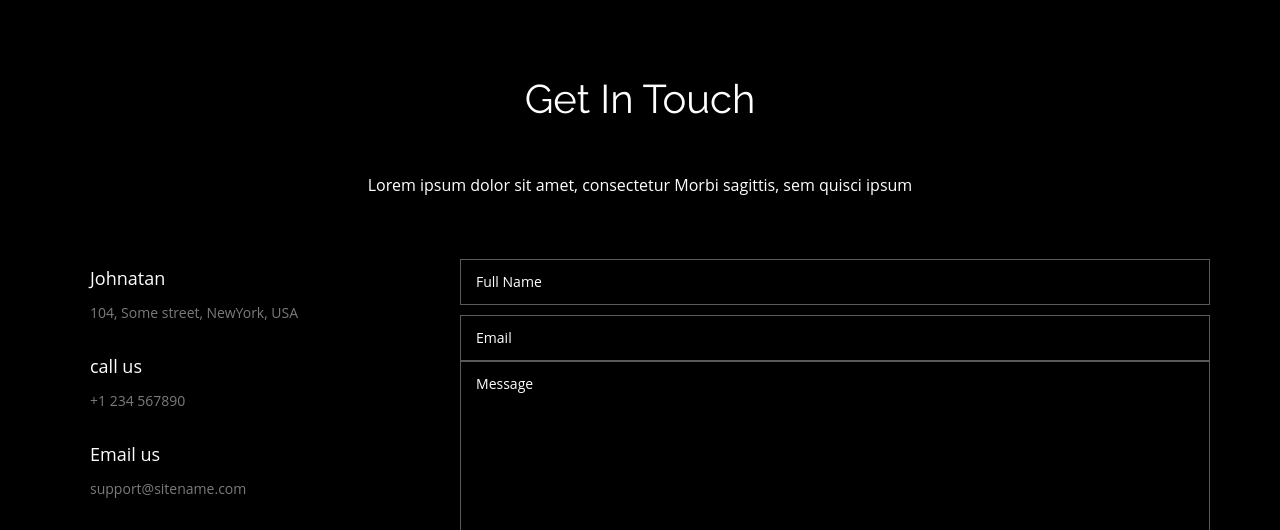
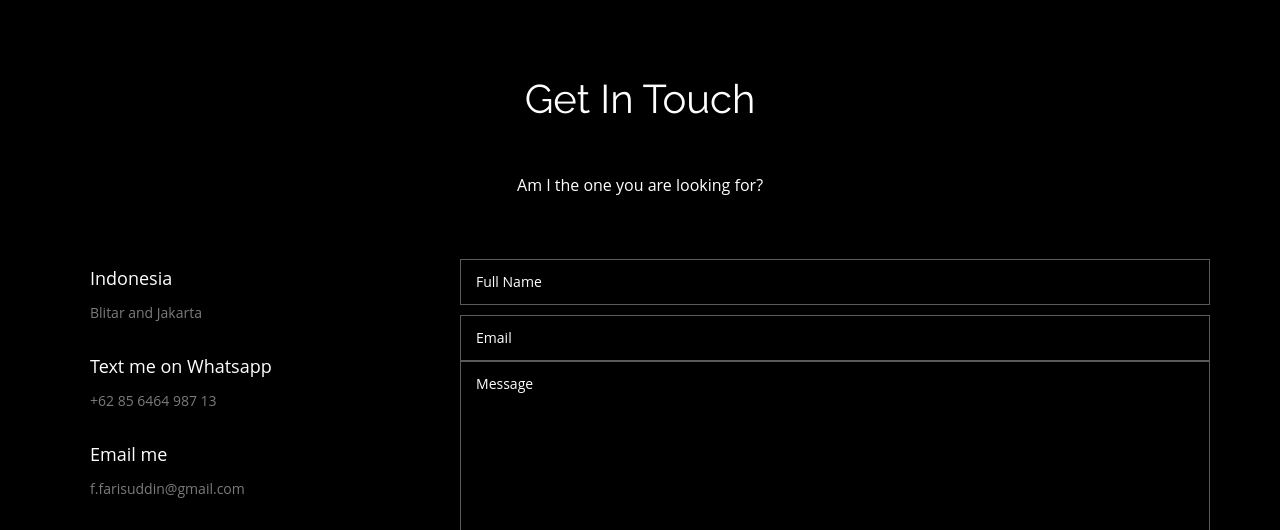
Before and after one commit to FFarisuddin/webku, a plain HTML site: page index.html in a window 1280 px wide. Shown: the part 3136-3666 px from the top of the page. Drawn offline with Linux system fonts and the light colour scheme.

Commit message:
Update index.html

```diff
--- a/index.html
+++ b/index.html
@@ -394,23 +394,23 @@
     <section class="page_section contact" id="contact">
       <div class="contact_section">
         <h2>Get In Touch</h2>
-	<h6>Lorem ipsum dolor sit amet, consectetur Morbi sagittis, sem quisci ipsum</h6>
+	<h6>Am I the one you are looking for?</h6>
 
       </div>
       <div class="row">
         <div class="col-lg-4 wow fadeInLeft">
 		 <div class="contact_info">
                             <div class="detail">
-                                <h4>Johnatan</h4>
-                                <p>104, Some street, NewYork, USA</p>
+                                <h4>Indonesia</h4>
+                                <p>Blitar and Jakarta</p>
                             </div>
                             <div class="detail">
-                                <h4>call us</h4>
-                                <p>+1 234 567890</p>
+                                <h4>Text me on Whatsapp</h4>
+                                <p>+62 85 6464 987 13</p>
                             </div>
                             <div class="detail">
-                                <h4>Email us</h4>
-                                <p>support@sitename.com</p>
+                                <h4>Email me</h4>
+                                <p>f.farisuddin@gmail.com</p>
                             </div>
                         </div>
 
```
